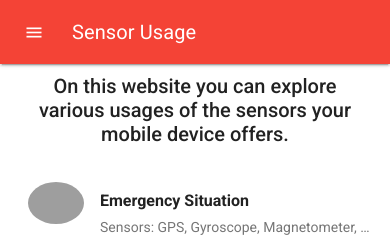
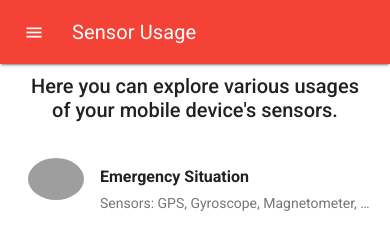
Before and after one commit to burgadon/MoCIoT, a plain HTML site: page index.html in a window 390 px wide. Shown: the top 237 px of the page. Drawn offline with Linux system fonts and the light colour scheme; some packages are replaced by stand-ins of ours; grey boxes are pictures that could not be loaded; a web font is replaced by a local one.

Commit message:
Shortend the intro text

```diff
--- a/index.html
+++ b/index.html
@@ -34,7 +34,7 @@
 		</div>
 
 		<!-- Content -->
-		<h4 align="center" id="introduction">On this website you can explore various usages of the sensors your mobile device offers.</h4>
+		<h4 align="center" id="introduction">Here you can explore various usages of your mobile device's sensors.</h4>
 		<div id="content-list">
 			<ul data-role="listview" data-icon="false">
 				<li>
```
